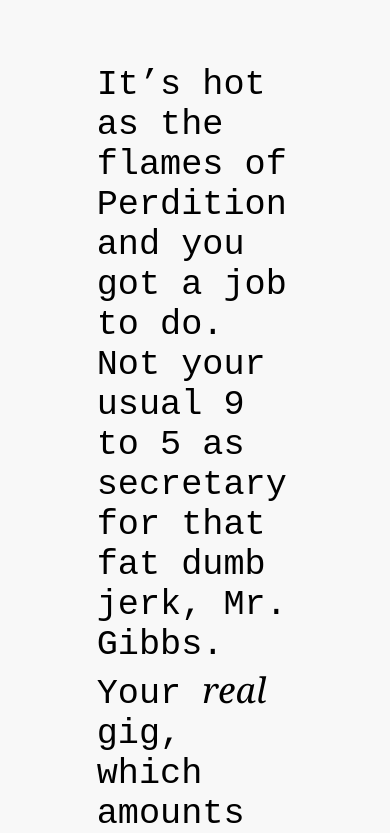
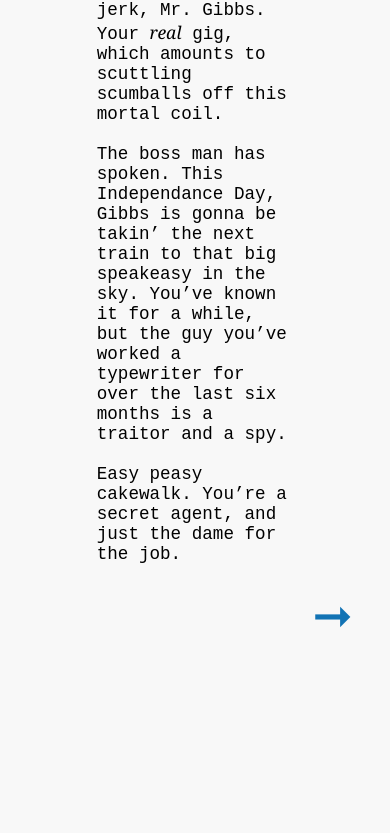
Before and after one commit to dsmith94/adv, a plain HTML site: page index.html in a window 390 px wide. Shown: the part 256-1089 px from the top of the page. After the commit the page ends 903 px from the top, so only its background shows below. Drawn offline with Linux system fonts and the light colour scheme.

Commit message:
fixed sizing again

```diff
--- a/style.css
+++ b/style.css
@@ -6,8 +6,8 @@ body {
 @media screen and (max-width: 420px) {
     body {
         /* for small smart devices */
-        margin: 15% 8% 5% 8%;
-        font-size: 2.0em;
+        margin: 2% 8% 5% 8%;
+        font-size: 1.0em;
     }
 }
 
```
